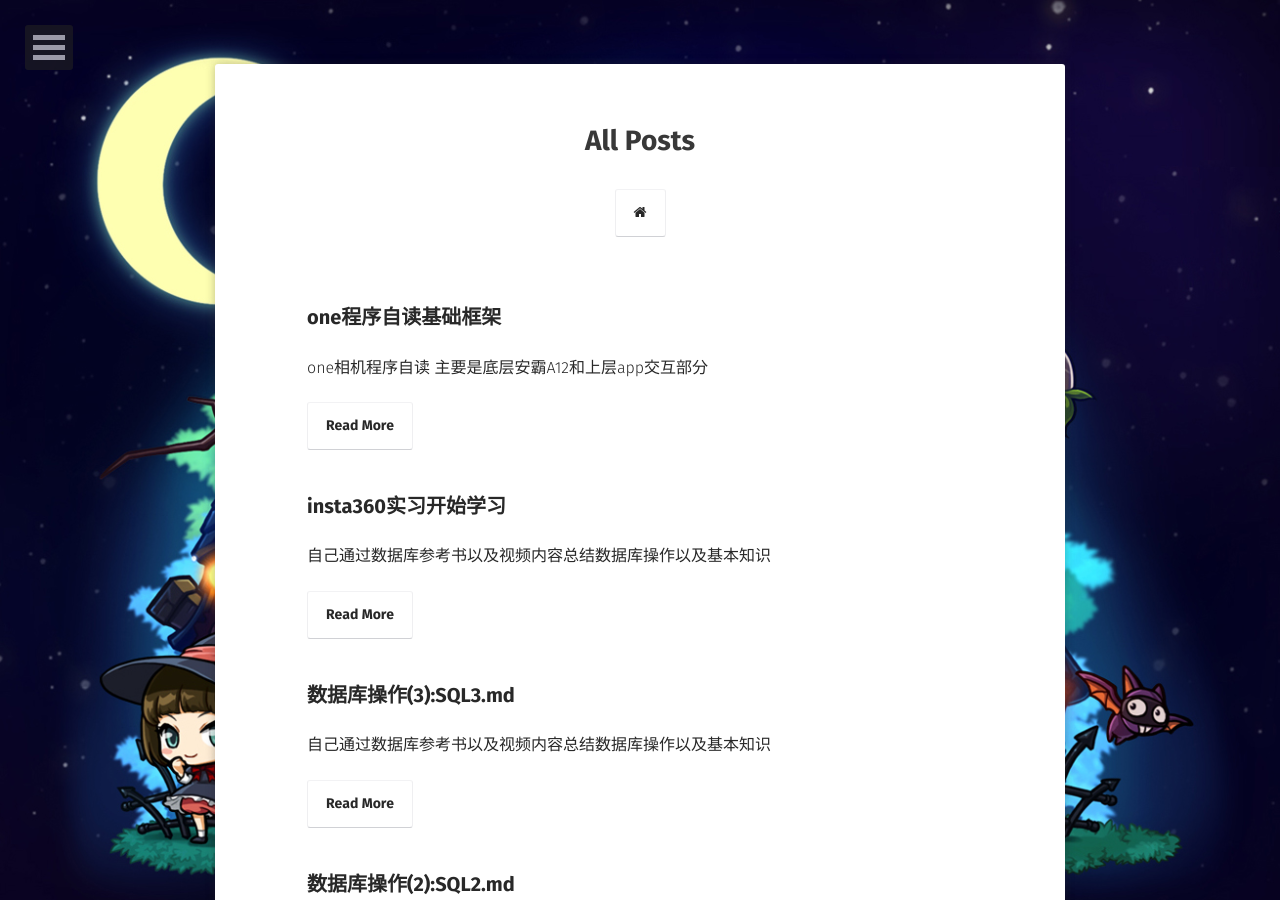
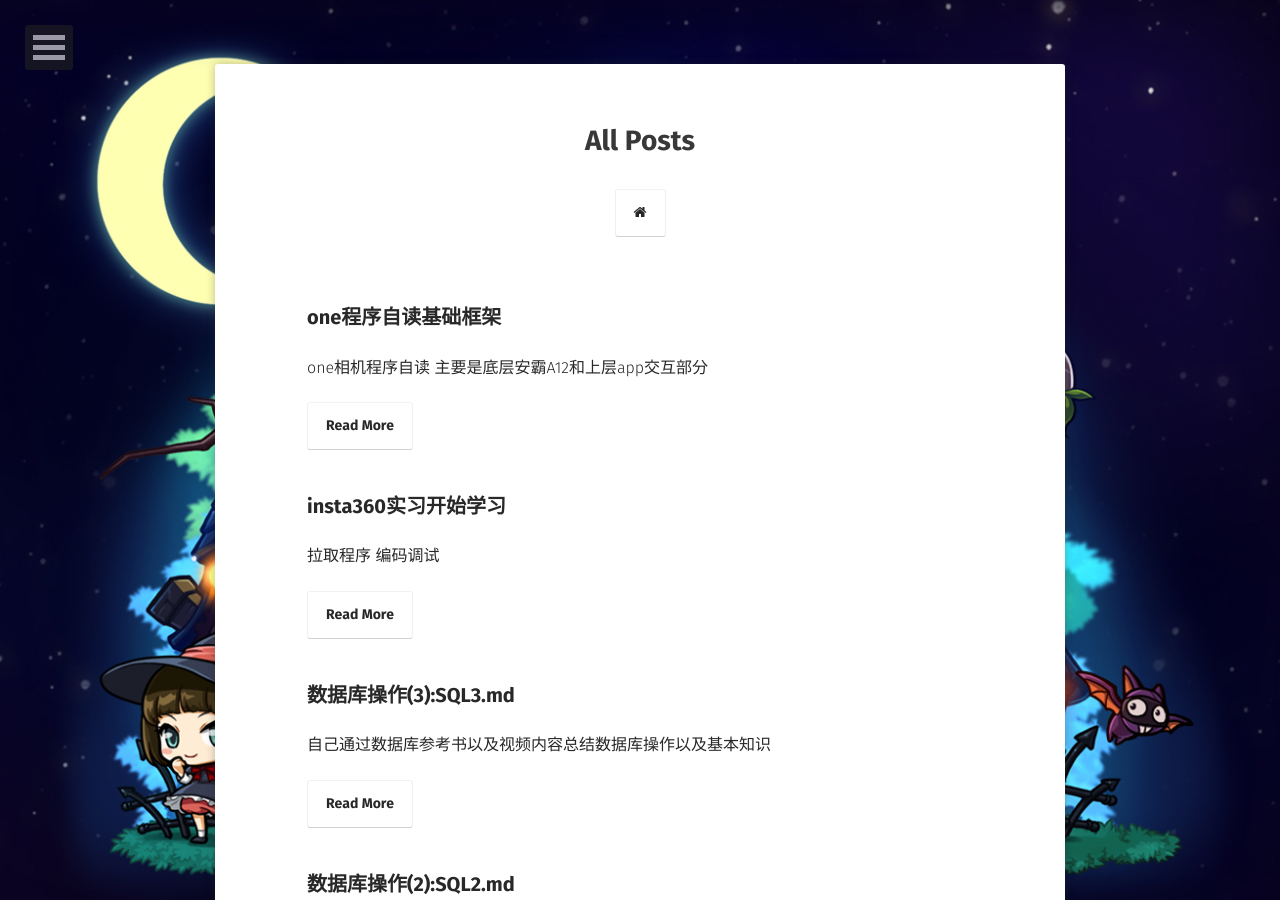
Before and after one commit to bannyxu/banny.github.io, a Jekyll site: the page built from posts/index.md, in a window 1280 px wide and 900 px high. Built offline with Jekyll 4.4.1, drawn with Linux system fonts in a browser that asks for light colours; some web fonts are replaced.

Commit message:
Update 2017-06-21-newgit.md

```diff
--- a/_posts/2017-06-21-newgit.md
+++ b/_posts/2017-06-21-newgit.md
@@ -2,7 +2,7 @@
 layout: post
 title:  "insta360实习开始学习"
 date:   2017-6-21
-excerpt: "自己通过数据库参考书以及视频内容总结数据库操作以及基本知识"
+excerpt: "拉取程序 编码调试"
 tag:
 - github
 comments: true
```
